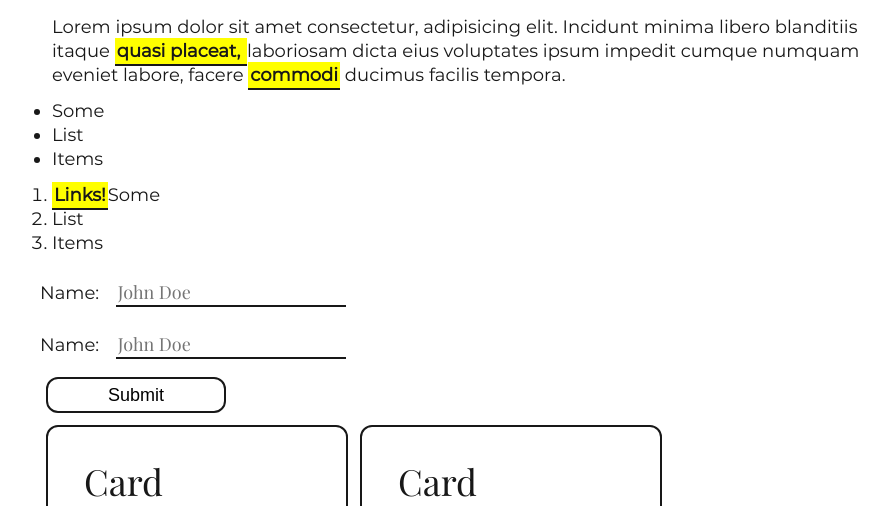
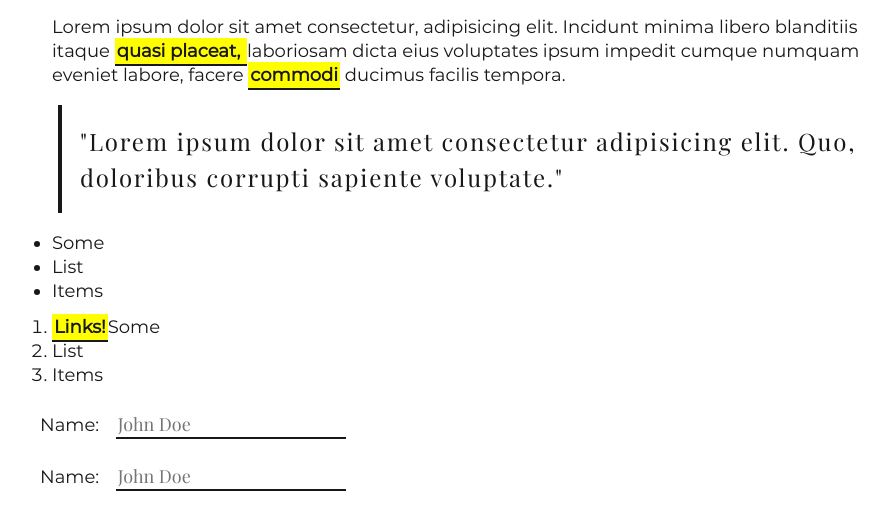
Before and after one commit to godcrampy/case-design, a website: page index.html in a window 1280 px wide. Shown: the part 289-795 px from the top of the page, without its empty margins (164-1053 px from the left). Drawn offline with Linux system fonts and the light colour scheme.

Commit message:
add quote style

```diff
--- a/index.html
+++ b/index.html
@@ -20,6 +20,7 @@
     laboriosam dicta eius voluptates ipsum impedit cumque numquam eveniet labore, facere <a href="/">commodi</a> ducimus
     facilis
     tempora.</p>
+  <p class="quote">"Lorem ipsum dolor sit amet consectetur adipisicing elit. Quo, doloribus corrupti sapiente voluptate."</p>
   <ul>
     <li>Some</li>
     <li>List</li>
--- a/package.json
+++ b/package.json
@@ -1,6 +1,6 @@
 {
   "name": "case-design",
-  "version": "1.0.0",
+  "version": "0.0.1",
   "description": "A Thoughtful Design Language",
   "repository": "https://github.com/godcrampy/case-design",
   "scripts": {
--- a/sass/case.scss
+++ b/sass/case.scss
@@ -9,6 +9,7 @@
 @import "components/form";
 @import "components/card";
 @import "components/layout";
+@import "components/quote";
 
 body {
   padding: 100px 15%;
--- /dev/null
+++ b/sass/components/_quote.scss
@@ -0,0 +1,12 @@
+@import "../fonts";
+@import "../colors";
+
+.quote {
+  font-family: $serif;
+  padding: 18px;
+  margin: 18px;
+  font-size: 24px;
+  letter-spacing: 1.8px;
+  line-height: 36px;
+  border-left: 4px solid $dark;
+}
```
Also changed, not shown: css/case.css, css/case.min.css, 2 other files.
